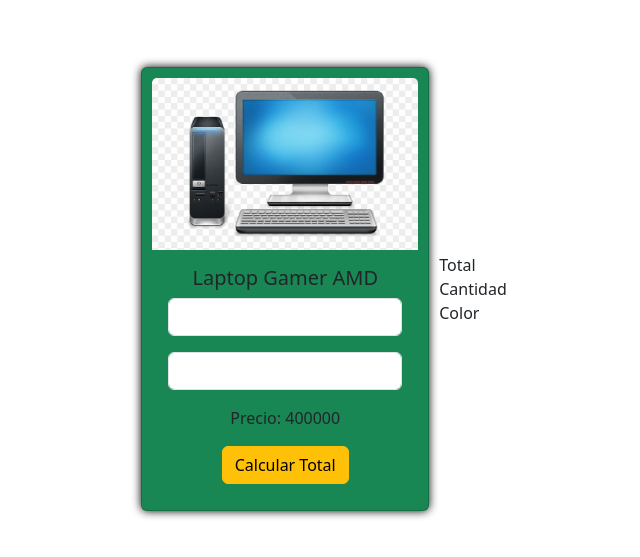
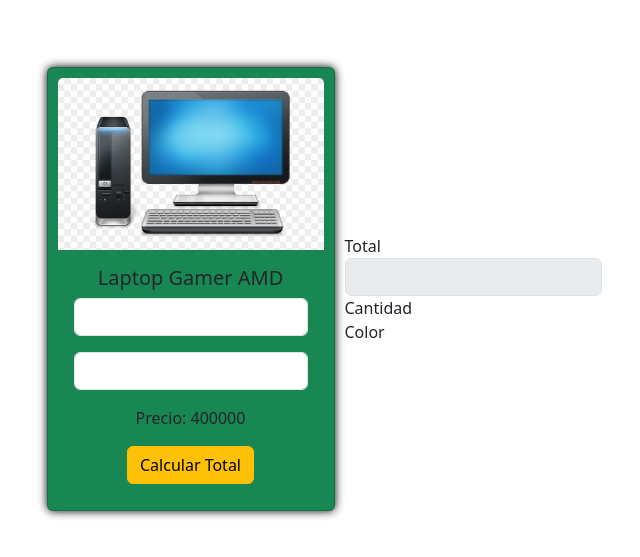
Before and after one commit to ivan-tapiam/Intro_JS, a plain HTML site: page Desafios_JavaScript/D1_calculando_total/index.html in a window 1280 px wide. Shown: the part 111-668 px from the top of the page, without its empty margins (321-961 px from the left). Drawn offline with nearby package versions, Linux system fonts and the light colour scheme.

Commit message:
Cambios realizados

```diff
--- a/Desafios_JavaScript/D1_calculando_total/assets/JS/script.js
+++ b/Desafios_JavaScript/D1_calculando_total/assets/JS/script.js
@@ -1,3 +1,14 @@
 const precio= 400000;
+document.querySelector(".card-text").innerHTML='Precio: '+ precio
 
-precio= document.querySelector(".card-text").innerHTML='Precio: '+ precio
+function compra(){
+    const botonCantidad = document.getElementById('cantidad')
+    const valueBotonCantidad = botonCantidad.value;
+    if (valueBotonCantidad > 0) {
+        debugger
+    }
+    debugger
+    let cantidad = document.getElementById("cantidad").value;
+    let textColor = document.getElementById("text-color").value;
+    document.getElementById('total').value = cantidad * precio;
+}
--- a/Desafios_JavaScript/D1_calculando_total/index.html
+++ b/Desafios_JavaScript/D1_calculando_total/index.html
@@ -21,10 +21,8 @@
         <div class="card-body">
           <h5 class="card-title" style="text-align: center;">Laptop Gamer AMD</h5>
 
-          <form onsubmit="
+          <form onsubmit="compra(); event.preventDefault() "> <!--Funcion para tomar los datos del formulario-->
 
-
-          ">
             <div class="mb-3">
               <input type="number" class="form-control" id="cantidad">
             </div>
@@ -32,17 +30,18 @@
             <div class="mb-3">
               <input type="text" class="form-control" id="text-color">
             </div>
+
+          <p class="card-text"></p> <!--Texto ingresado desde JS-->
+
+          <button type="submit" class="btn btn-warning">Calcular Total</button>
           </form>
-
-          <p class="card-text"></p>
-
-          <a href="#" class="btn btn-warning">Calcular Total</a>
-
         </div>
       </div>
 
       <div class="totales">
-        <div class="total">Total</div>
+        <div class="total">
+          Total<input  class="form-control" id="total" disabled>
+        </div>
         <div class="cantidad">Cantidad</div>
         <div class="color">Color</div>
       </div>
```
